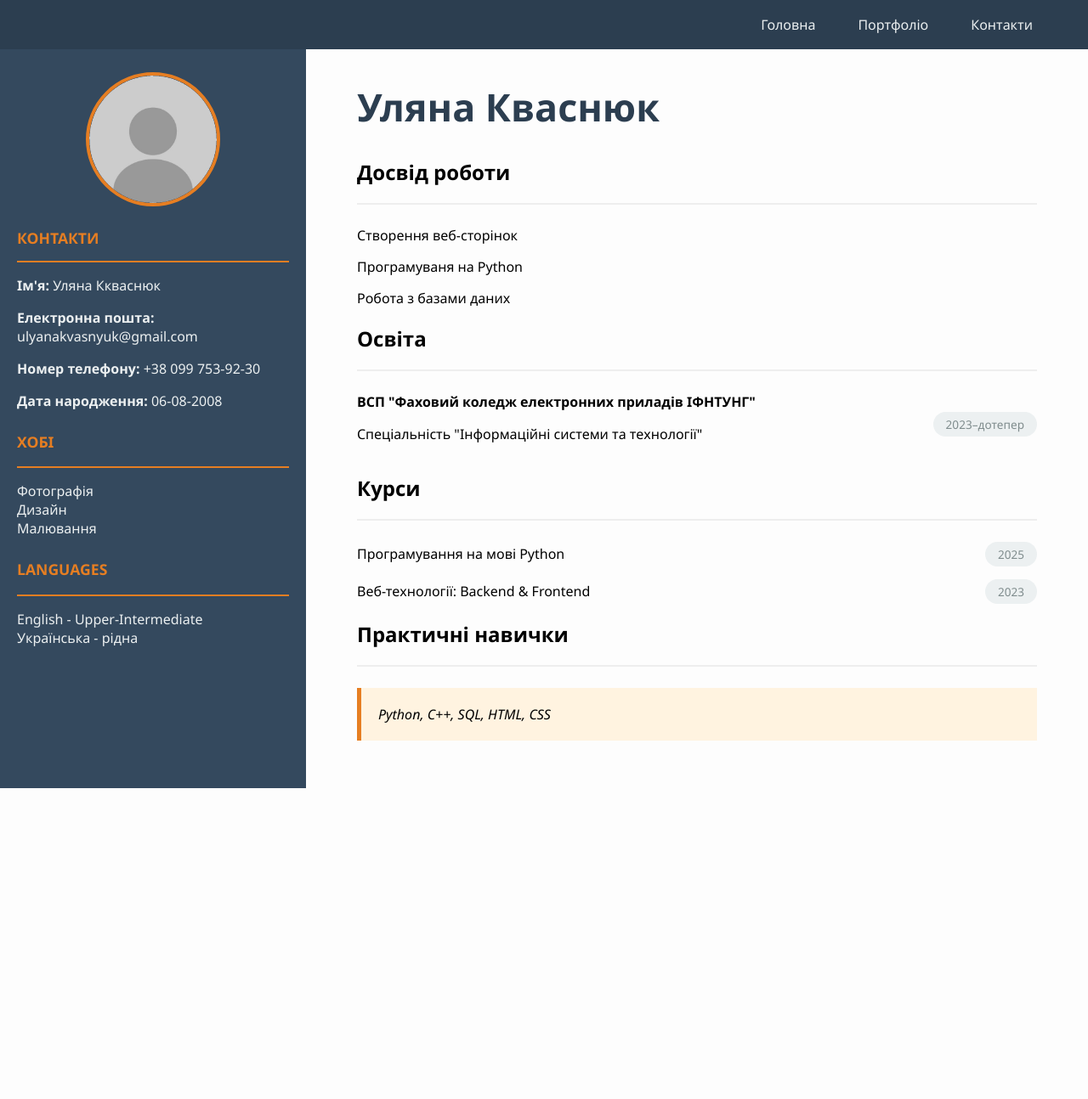
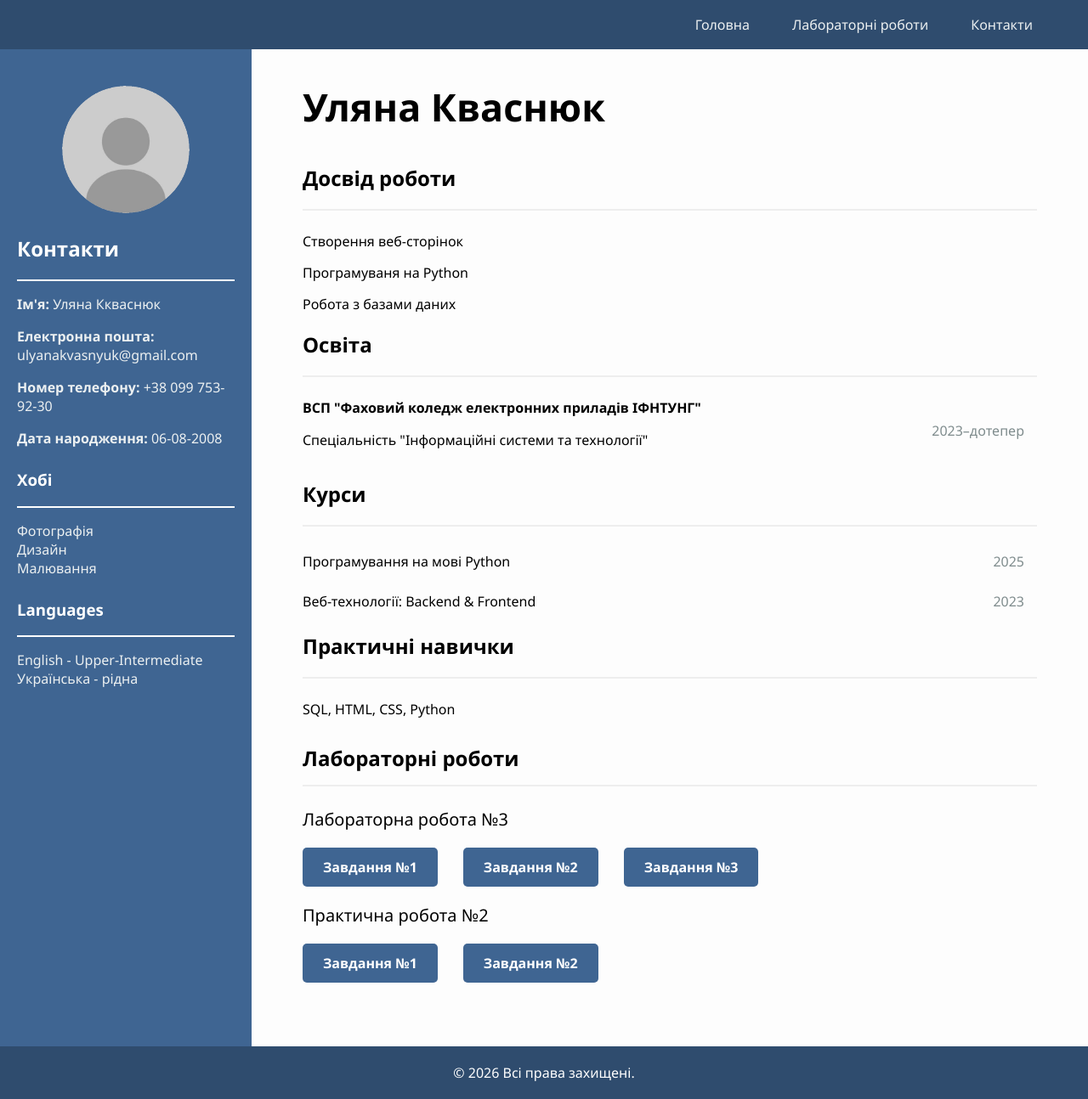
Before and after one commit to tfd447156-png/tfd447156.github.io, a plain HTML site: page index.html in a window 1280 px wide. Shown: the whole page at 85% size. Before the commit the page ends 928 px from the top, so only its background shows below. Drawn offline with Linux system fonts and the light colour scheme.

Commit message:
Add files via upload

```diff
--- a/index.html
+++ b/index.html
@@ -7,27 +7,32 @@
     <link rel="stylesheet" href="style.css">
 </head>
 <body>
+    <header>
         <nav class="nav-bar">
             <ul class="menu">
                 <li><a href="#home">Головна</a></li>
-            <li><a href="#portfolio">Портфоліо</a></li>
+                <li><a href="#labs">Лабораторні роботи</a></li>
                 <li><a href="#contacts">Контакти</a></li>
             </ul>
         </nav>
+    </header>
 
-    <div id="home" class="container">
+    <main id="home" class="container">
         <aside class="left-panel">
-            <div class="profile-img">
+            <figure class="profile-img">
                 <img src="avatar.png" class="round-photo">
-            </div>
+            </figure>
 
+            <section id="contacts">
                 <h2>Контакти</h2>
                 <div class="line"></div>
                 <p><strong>Ім'я:</strong> Уляна Ккваснюк</p>
                 <p><strong>Електронна пошта:</strong> ulyanakvasnyuk@gmail.com</p>
                 <p><strong>Номер телефону:</strong> +38 099 753-92-30</p>
                 <p><strong>Дата народження:</strong> 06-08-2008</p>
+            </section>
 
+            <section>
                 <h3>Хобі</h3>
                 <div class="line"></div>
                 <ul class="interests-list">
@@ -35,18 +40,24 @@
                     <li>Дизайн</li>
                     <li>Малювання</li>
                 </ul>
+            </section>
 
+            <section>
                 <h3>Languages</h3>
                 <div class="line"></div>
                 <ul class="lang-list">
                     <li>English - Upper-Intermediate</li>
                     <li>Українська - рідна</li>
                 </ul>
+            </section>
         </aside>
 
-        <main class="main-content">
+        <article class="main-content">
+            <header>
                 <h1>Уляна Кваснюк</h1>
+            </header>
 
+            <section>
                 <h2>Досвід роботи</h2>
                 <div class="divider"></div>
                 <ol class="work-list">
@@ -54,7 +65,9 @@
                     <li><div class="item-desc">Програмуваня на Python</div></li>
                     <li><div class="item-desc">Робота з базами даних</div></li>
                 </ol>
+            </section>
 
+            <section>
                 <h2>Освіта</h2>
                 <div class="divider"></div>
                 <div class="edu-block">
@@ -64,7 +77,9 @@
                     </div>
                     <span class="year-label">2023–дотепер</span>
                 </div>
+            </section>
 
+            <section>
                 <h2>Курси</h2>
                 <div class="divider"></div>
                 <ul class="extra-list">
@@ -77,11 +92,38 @@
                         <span class="year-label">2023</span>
                     </li>
                 </ul>
+            </section>
 
+            <section>
                 <h2>Практичні навички</h2>
                 <div class="divider"></div>
-            <p class="skills-tags">Python, C++, SQL, HTML, CSS</p>
+                <p class="skills-tags">SQL, HTML, CSS, Python</p>
+            </section>
+
+            <section id="labs">
+                    <h2>Лабораторні роботи</h2>
+                    <div class="divider"></div>
+                    <div class="labs-container">
+                        <div class="lab-group">
+                            <h3>Лабораторна робота №3</h3>
+                            <div class="grid-btn">
+                                <a href="LR3/task1/index.html" class="btn">Завдання №1</a>
+                                <a href="LR3/task2/article.html" class="btn">Завдання №2</a>
+                                <a href="LR3/task3/index.html" class="btn">Завдання №3</a>
+                            </div>
+                            <h3>Практична робота №2</h3>
+                            <div class="grid-btn">
+                                <a href="task_lemon/index.html" class="btn">Завдання №1</a>
+                                <a href="task_mriya/cossacs.html" class="btn">Завдання №2</a>
+                            </div>
+                        </div>
+                    </div>
+            </section>
+
+        </article>
     </main>
-    </div>
+    <footer>
+        <p>&copy; 2026 Всі права захищені.</p>
+    </footer>
 </body>
 </html>
--- a/style.css
+++ b/style.css
@@ -6,7 +6,7 @@ body {
 }
 
 .nav-bar {
-    background-color: #2c3e50;
+    background-color: #2f4c6e;
     position: fixed;
     top: 0;
     width: 100%;
@@ -26,12 +26,11 @@ body {
     padding: 18px 25px;
     color: #ecf0f1;
     text-decoration: none;
-    transition: 0.3s;
 }
 
 .menu a:hover {
-    color: #e67e22;
-    background-color: #1a252f;
+    color: #fff;
+    background-color: #233a54;
 }
 
 .container {
@@ -40,29 +39,25 @@ body {
 }
 
 .left-panel {
-    width: 25%;
-    min-width: 250px;
-    background-color: #34495e;
+    width: 20%;
+    background-color: #3f6592;
     color: #ecf0f1;
     padding: 30px 20px;
 }
 
 .left-panel h2, .left-panel h3 {
-    color: #e67e22;
-    text-transform: uppercase;
-    font-size: 1.1rem;
+    color: #fff;
     margin-top: 25px;
 }
 
 .line {
-    border-bottom: 2px solid #e67e22;
+    border-bottom: 2px solid #fff;
     margin: 10px 0 15px 0;
 }
 
 .round-photo {
     width: 150px;
     height: 150px;
-    border: 4px solid #e67e22;
     border-radius: 50%;
     display: block;
     margin: 0 auto 20px;
@@ -76,7 +71,6 @@ body {
 
 .main-content h1 {
     font-size: 2.8rem;
-    color: #2c3e50;
     margin-top: 0;
 }
 
@@ -94,21 +88,72 @@ body {
 }
 
 .year-label {
-    background-color: #ecf0f1;
     padding: 5px 15px;
-    border-radius: 20px;
     color: #7f8c8d;
-    font-size: 0.85rem;
-}
-
-.skills-tags {
-    background-color: #fff3e0;
-    padding: 20px;
-    border-left: 5px solid #e67e22;
-    font-style: italic;
 }
 
 ul, ol {
     padding: 0;
     list-style: none;
 }
+
+#labs {
+    margin-top: 30px;
+    padding-bottom: 0;
+}
+
+#labs h2 {
+    margin-bottom: 10px;
+}
+
+.labs-content {
+    width: 100%;
+}
+
+.grid-btn {
+    display: flex;
+    gap: 30px;
+    margin-top: 20px;
+}
+
+.btn {
+    padding: 12px 24px;
+    background-color: #3f6592;
+    color: #fff;
+    text-decoration: none;
+    border-radius: 5px;
+    font-weight: bold;
+    border: none;
+}
+
+.btn:hover {
+    background-color: #2f4c6e;
+}
+
+.lab-group {
+    margin-bottom: 35px;
+}
+
+.lab-group h3 {
+    font-size: 20px;
+    margin-bottom: 15px;
+    font-weight: normal;
+}
+
+.task-btn {
+    padding: 8px 16px;
+    font-size: 13px;
+    background-color: #4a76a8;
+}
+
+footer {
+    background-color: #2f4c6e;
+    padding: 20px 0;
+
+}
+
+footer p {
+    text-align: center;
+    color: #fff;
+    margin: 0;
+}
--- /dev/null
+++ b/task_lemon/style.css
@@ -0,0 +1,32 @@
+* {
+    margin: 0;
+    padding: 0;
+    font-family: Arial, sans-serif;
+}
+.myblock {
+    width: 400px;
+    height: 200px;
+    border: 3px solid black;
+    border-radius: 4px;
+    margin: 30px;
+}
+.lemon {
+    width: 180px;
+    height: 180px;
+    margin: 10px;
+    background: url(https://cdn4.iconfinder.com/data/icons/Limon_iContainer/512/Grapefruit.png);
+    background-size: contain;
+    background-position: 50%;
+    border-radius: 5px;
+    float: left;
+}
+
+.about-lemon h3 {
+    text-align: center;
+    padding: 10px 0;
+}
+.about-lemon p {
+    font-size: 12px;
+    line-height: 150%;
+    margin: 20px 0;
+}
--- /dev/null
+++ b/task_mriya/cossacs.css
@@ -0,0 +1,46 @@
+* {
+    margin: 0;
+}
+
+html, body {
+    font-family: 'Exo 2', sans-serif;
+}
+.wrap {
+    width: 350px;
+    margin: 40px auto;
+    border: 1px solid #c0c0c0;
+    padding: 20px;
+    border-radius: 4px;
+}
+
+h1 {
+    font-size: 20px;
+    text-align: center;
+    margin-bottom: 20px;
+}
+img {
+    width: 300px;
+    display: block;
+    margin: 20px auto;
+    border-radius: 300px;
+    box-shadow: 0 0 10px #454545;
+}
+p {
+    font-size: 13px;
+    line-height: 150%;
+    margin: 5px 0;
+    padding: 5px;
+}
+.info {
+    text-align: center;
+    border-bottom: 1px solid #c0c0c0;
+    padding: 10px;
+}
+.side {
+    font-weight: 700;
+    width: 180px;
+    display: inline-block;
+}
+p:nth-child(even) {
+    background: #ececec;
+}
```
Also changed, not shown: task_lemon/index.html (added, +17 -0 lines), task_mriya/cossacs.html (added, +25 -0 lines), task_lemon/result.png (added), task_mriya/cossacs.jpg (added), task_mriya/result.png (added). Lines whose indentation alone changed are shown as unchanged.
